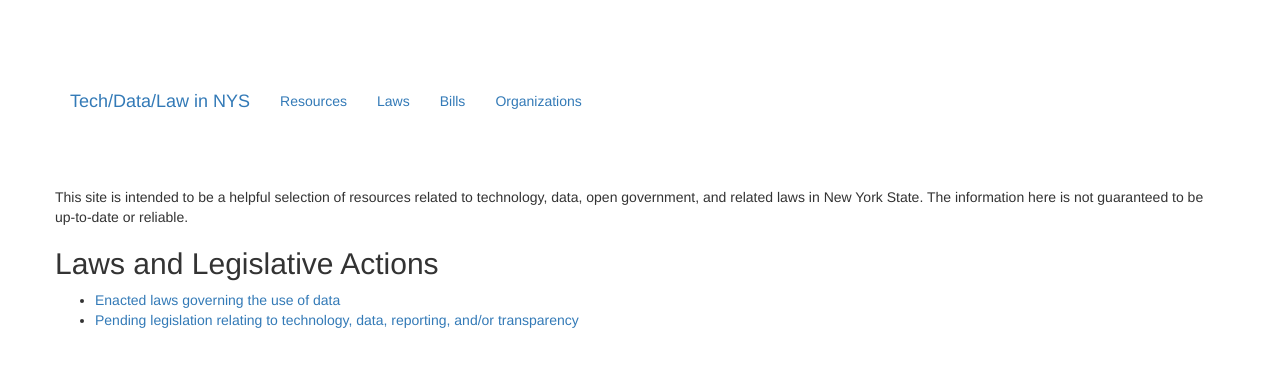
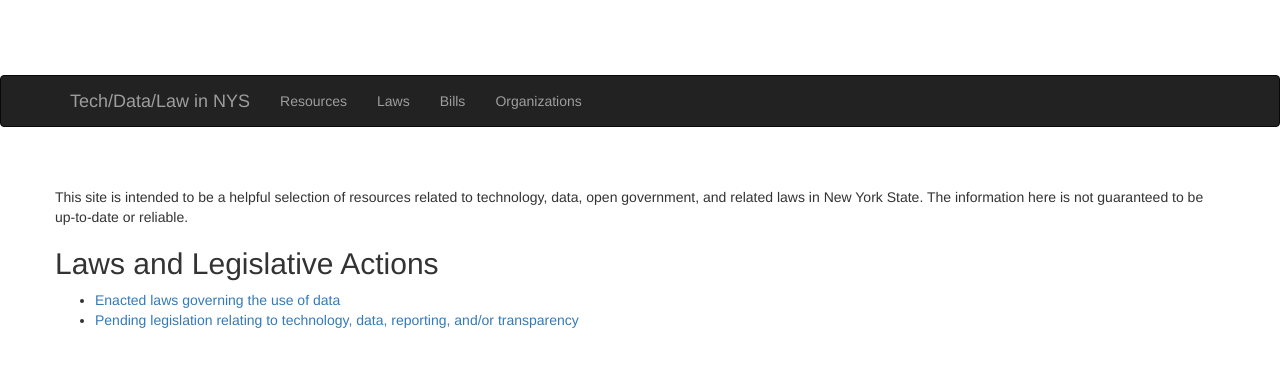
Before and after one commit to technickle/open-data-resources, a Jekyll site: the page built from index.md, in a window 1280 px wide. Shown: the top 367 px of the page. Built offline with Jekyll 4.4.1, drawn with Linux system fonts in a browser that asks for light colours; nearby versions of some CDN libraries.

Commit message:
Update default.html

```diff
--- a/_layouts/default.html
+++ b/_layouts/default.html
@@ -18,7 +18,7 @@
     <script src="https://maxcdn.bootstrapcdn.com/bootstrap/3.3.2/js/bootstrap.min.js"></script>
   </head>
   <body style="padding-top: 75px">
-      <nav class="navbar navbar-inverted">
+      <nav class="navbar navbar-inverse">
       <div class="container">
         <div class="navbar-header">
           <button type="button" class="navbar-toggle collapsed" data-toggle="collapse" data-target="#navbar" aria-expanded="false" aria-controls="navbar">
```
